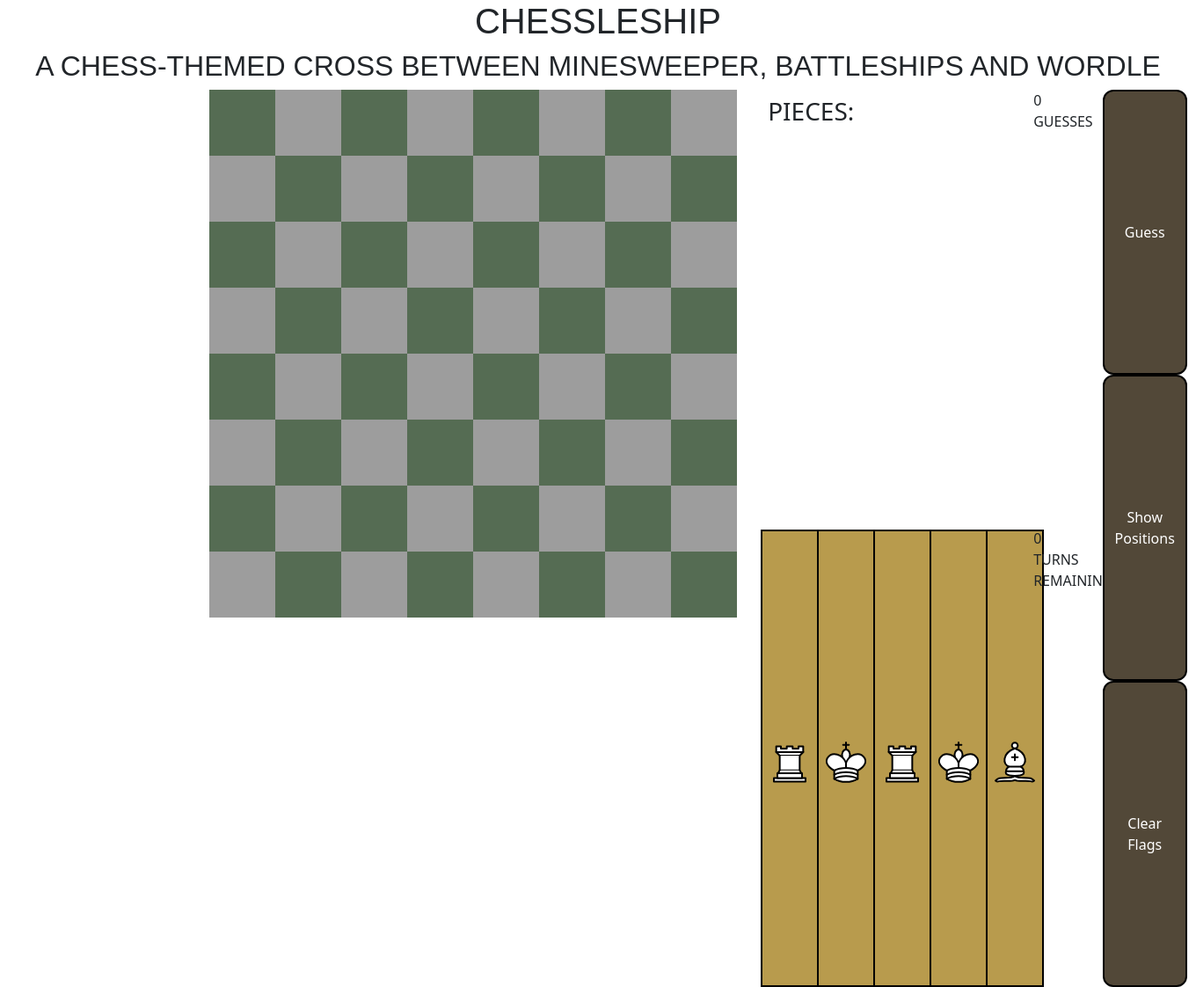
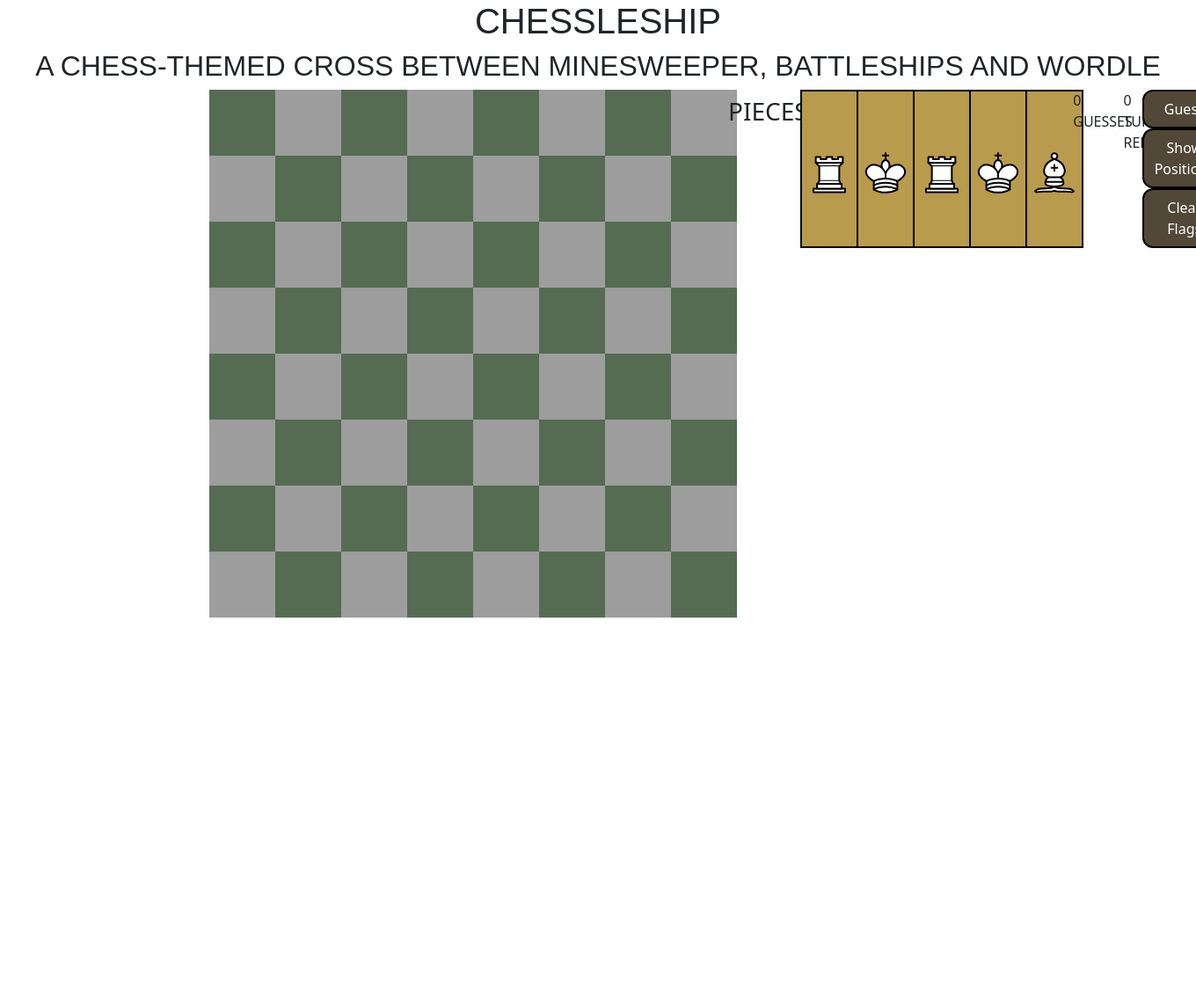
Before and after one commit to robscr/WebDev, a Flask app: template app/templates/chessleship.html in a window 1360 px wide; the page is wider, and only the part inside the window is pictured. Shown: the part 56-1178 px from the top of that part at 88% size. Run offline with Flask 2, Linux system fonts and the light colour scheme; the template is opened without the code that fills it, so the values that code supplies are empty; some libraries are stand-ins or nearby versions.

Commit message:
Calling it a night trying to adjust flag css

```diff
--- a/app/static/css/chessleship.css
+++ b/app/static/css/chessleship.css
@@ -110,7 +110,7 @@ td {
   }
 
   .flagged {
-    /* background-color: rgb(255, 0, 179); */
+    padding:none !important;
   }
 
   .found {
@@ -186,4 +186,6 @@ td {
   } */
   .flag{
     pointer-events: none;
+    max-width: 25%;
+    height: 25%;
   }
--- a/app/templates/chessleship.html
+++ b/app/templates/chessleship.html
@@ -54,20 +54,22 @@
             <!-- Board will be generated by initBoard(ROWNUM, COLUMNNUM) js function when main() is called onload -->
           </table>
         </div>
-
-        <div class="container col-12 col-sm-12 col-md-3" id="functions-container">
+        <div class="col-12 col-sm-12 col-md-3">
+          <div class="container" id="functions-container">
             <div class="row">
               <h3 id="h_pieces">Pieces: </h3>
-            <table class="col-12" id="piecetable">
+            </div>
+            <div class="row">
+              <table class="col" id="piecetable">
               </table>
             </div>
 
             <div class="row">
-            <div class="guess-container col">
+              <div class="guess-container col-6">
                 <div id="guesscount" class="guess">0</div>
                 <div id= "guess label" class="label">Guesses</div>
               </div>
-            <div class="turn-container col">
+              <div class="turn-container col-6">
                 <div id="turncount" class="turn">0</div>
                 <div id= "turn label" class="label">Turns Remaining</div>
               </div>
@@ -81,6 +83,7 @@
 
           </div>
         </div>
+      </div>
 
     </div>
   </body>
--- a/app/templates/settings.html
+++ b/app/templates/settings.html
@@ -56,6 +56,7 @@
           </div>
         </div>
     </section>
+
   </body>
 
 </html>
```
Lines whose indentation alone changed are shown as unchanged.
